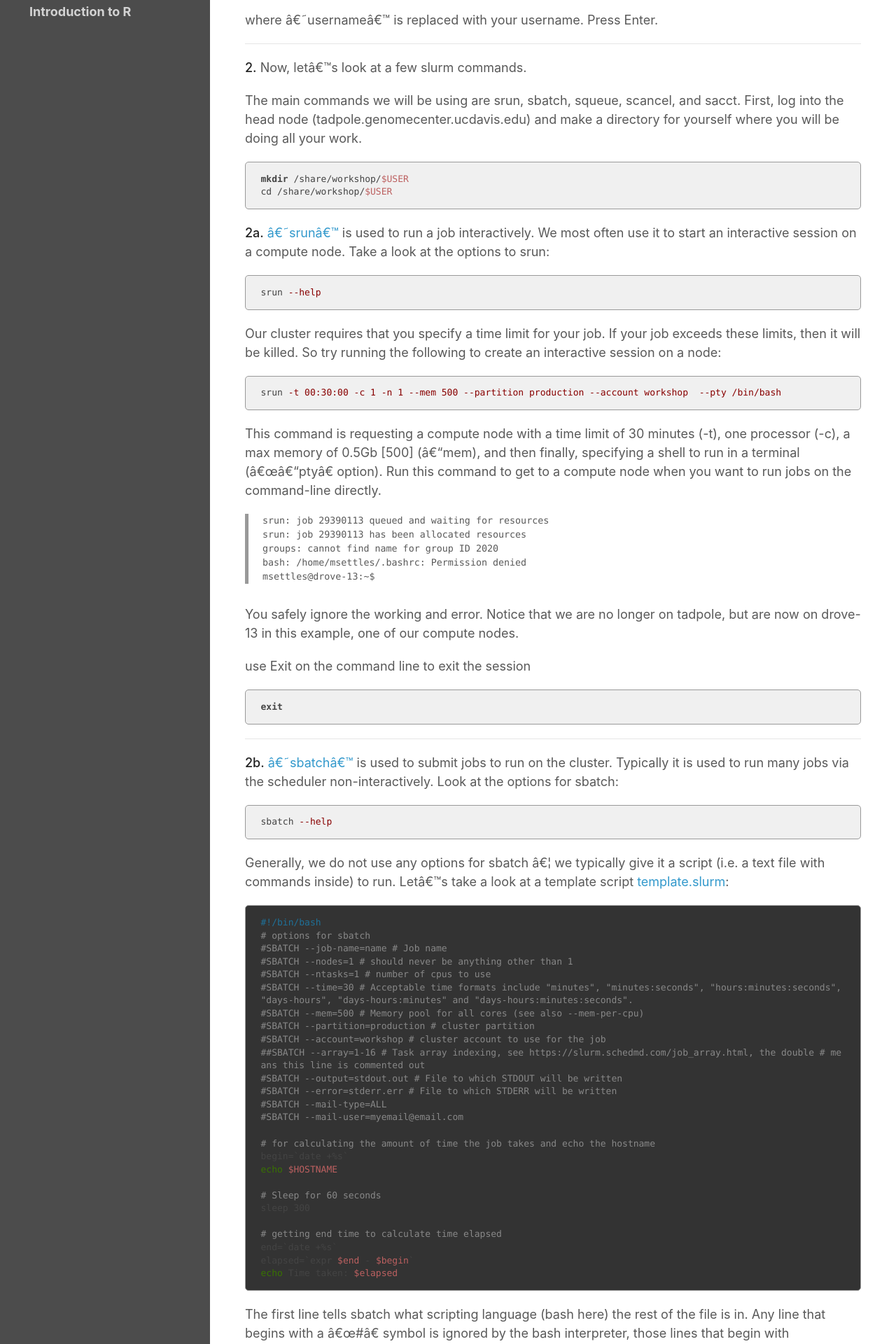
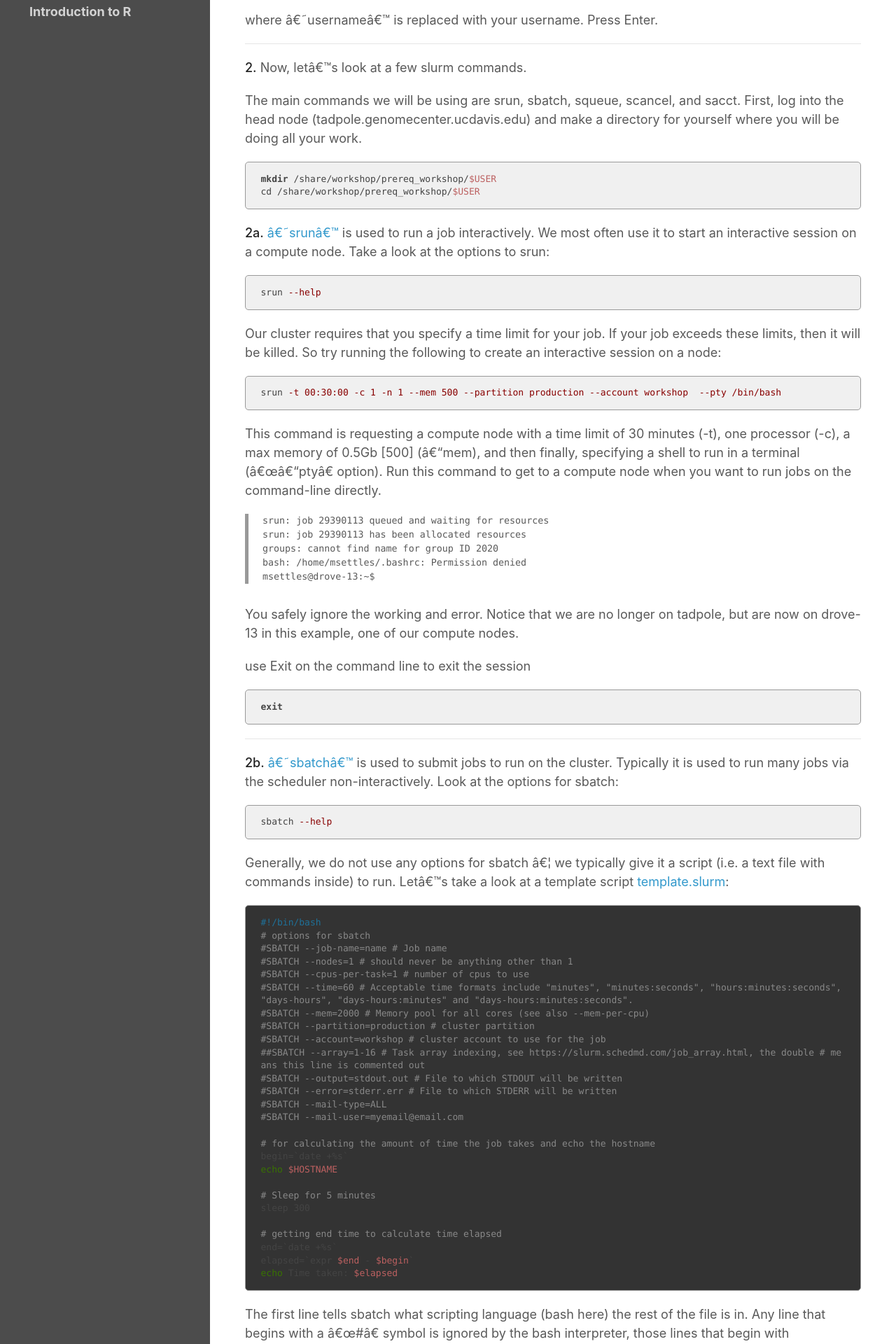
Before and after one commit to ucdavis-bioinformatics-training/2020-Bioinformatics_Prerequisites_Workshop, a Jekyll site: the page built from CLI_Intro/cluster.md, in a window 1280 px wide. Shown: the part 1086-3006 px from the top of the page at 70% size. Built offline with Jekyll 4.4.1, drawn with Linux system fonts in a browser that asks for light colours; our own code applies the rules of GitHub Pages for plain Markdown files; some of the changed text lies outside the part shown.

```diff
--- a/CLI_Intro/cluster.md
+++ b/CLI_Intro/cluster.md
@@ -19,8 +19,8 @@ where 'username' is replaced with your username. Press Enter.
 
 The main commands we will be using are srun, sbatch, squeue, scancel, and sacct. First, log into the head node (tadpole.genomecenter.ucdavis.edu) and make a directory for yourself where you will be doing all your work.
 
-    mkdir /share/workshop/$USER
-    cd /share/workshop/$USER
+    mkdir /share/workshop/prereq_workshop/$USER
+    cd /share/workshop/prereq_workshop/$USER
 
 **2a\.** ['srun'](https://slurm.schedmd.com/srun.html) is used to run a job interactively. We most often use it to start an interactive session on a compute node. Take a look at the options to srun:
 
@@ -56,9 +56,9 @@ Generally, we do not use any options for sbatch ... we typically give it a scrip
 # options for sbatch
 #SBATCH --job-name=name # Job name
 #SBATCH --nodes=1 # should never be anything other than 1
-#SBATCH --ntasks=1 # number of cpus to use
-#SBATCH --time=30 # Acceptable time formats include "minutes", "minutes:seconds", "hours:minutes:seconds", "days-hours", "days-hours:minutes" and "days-hours:minutes:seconds".
-#SBATCH --mem=500 # Memory pool for all cores (see also --mem-per-cpu)
+#SBATCH --cpus-per-task=1 # number of cpus to use
+#SBATCH --time=60 # Acceptable time formats include "minutes", "minutes:seconds", "hours:minutes:seconds", "days-hours", "days-hours:minutes" and "days-hours:minutes:seconds".
+#SBATCH --mem=2000 # Memory pool for all cores (see also --mem-per-cpu)
 #SBATCH --partition=production # cluster partition
 #SBATCH --account=workshop # cluster account to use for the job
 ##SBATCH --array=1-16 # Task array indexing, see https://slurm.schedmd.com/job_array.html, the double # means this line is commented out
@@ -71,7 +71,7 @@ Generally, we do not use any options for sbatch ... we typically give it a scrip
 begin=`date +%s`
 echo $HOSTNAME
 
-# Sleep for 60 seconds
+# Sleep for 5 minutes
 sleep 300
 
 # getting end time to calculate time elapsed
@@ -84,12 +84,10 @@ echo Time taken: $elapsed
 The first line tells sbatch what scripting language (bash here) the rest of the file is in. Any line that begins with a "#" symbol is ignored by the bash interpreter, those lines that begin with "#SBATCH" are used by the slurm controller. Those lines are for specifying sbatch options without having to type them on the command-line every time. In this script, on the next set of lines, we've put some code for calculating the time elapsed for the job and then we simply wait for 5 minutes (300 seconds) and exit. Lets try running it
 
 
-    cd /share/workshop/$USER
-    wget https://raw.githubusercontent.com/ucdavis-bioinformatics-training/2019-Winter-Bioinformatics_Command_Line_and_R_Prerequisites_Workshop/master/scripts/template.slurm
+    cd /share/workshop/prereq_workshop/$USER
+    wget https://raw.githubusercontent.com/ucdavis-bioinformatics-training/2020-Bioinformatics_Prerequisites_Workshop/master/scripts/template.slurm
     cat template.slurm
     sbatch template.slurm
-
-The non slurm version is the [template.sh](templates/template.sh) script. You'll notice it looks the same only missing the #SBATCH commands.
 
 After finishing you will see two new files in the directory stdout.out and stderr.err where stdout and stderr (respectively) were redirected to.
 
```
Also changed, not shown: 1 other file.
